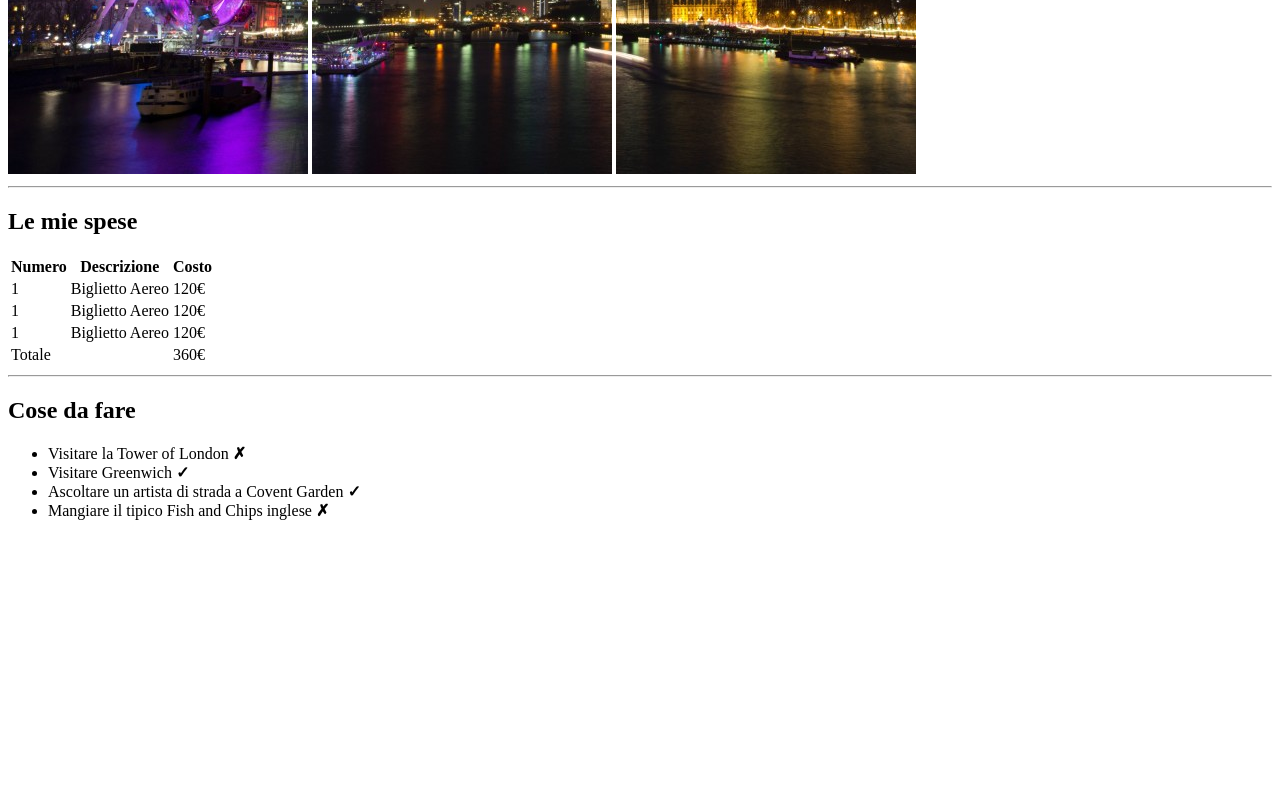
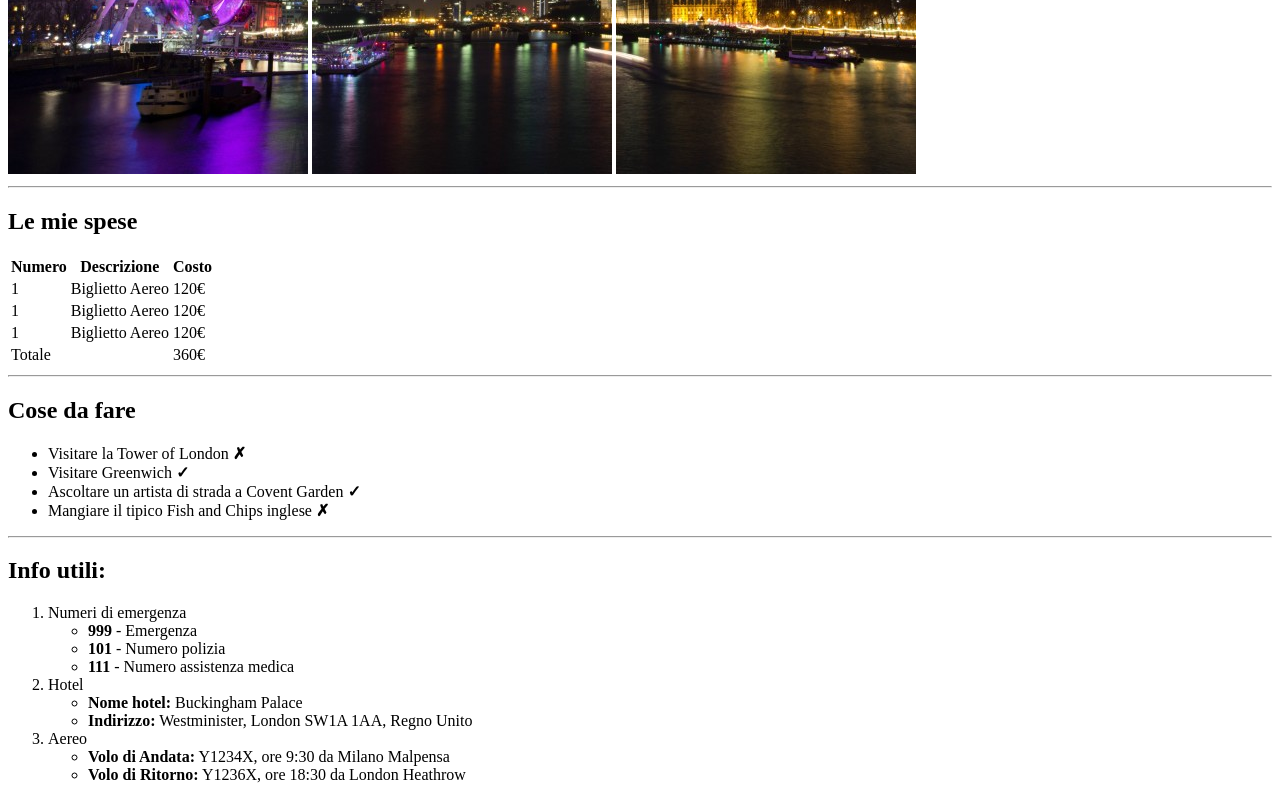
Before and after one commit to Andrei-Gabriel/html-london-trip, a plain HTML site: page index.html in a window 1280 px wide. Shown: the part 506-1306 px from the top of the page. Before the commit the page ends 1042 px from the top, so only its background shows below. Drawn offline with Linux system fonts and the light colour scheme.

Commit message:
fine terza sez main

```diff
--- a/index.html
+++ b/index.html
@@ -66,6 +66,34 @@
                 <li>Mangiare il tipico Fish and Chips inglese <strong>&cross;</strong></li>
             </ul>
         </section>
+
+         <hr> <!--linea che divide la seconda sezione con la terza (info utili) -->
+
+         <section>
+             <h2>Info utili:</h2>
+             <!-- inizio liste annidate -->
+             <ol>
+                 <li>Numeri di emergenza
+                     <ul>
+                         <li><strong>999</strong> - Emergenza</li>
+                         <li><strong>101</strong> - Numero polizia</li>
+                         <li><strong>111</strong> - Numero assistenza medica</li>
+                     </ul>
+                 </li>
+                 <li>Hotel
+                    <ul>
+                        <li><strong>Nome hotel:</strong> Buckingham Palace</li>
+                        <li><strong>Indirizzo:</strong> Westminister, London SW1A 1AA, Regno Unito</li>
+                    </ul>
+                 </li>
+                 <li>Aereo
+                     <ul>
+                         <li><strong>Volo di Andata:</strong> Y1234X, ore 9:30 da Milano Malpensa</li>
+                         <li><strong>Volo di Ritorno:</strong> Y1236X, ore 18:30 da London Heathrow</li>
+                     </ul>
+                 </li>
+             </ol>
+         </section>
     </main>
 
 <!-- https://www.abta.com/sites/default/files/styles/large/public/media/uploads/london-400x400-compressor_0.jpg -->
```
